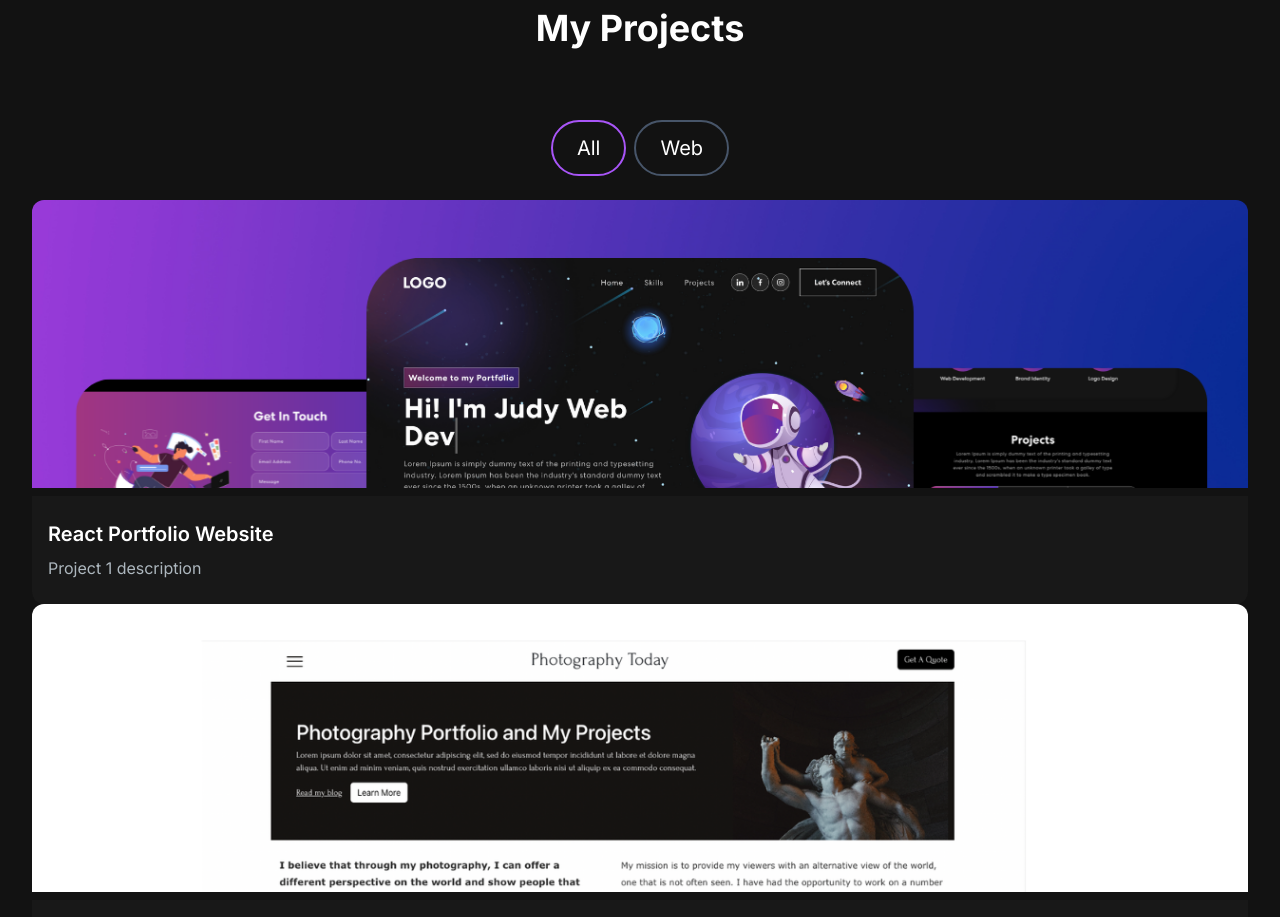
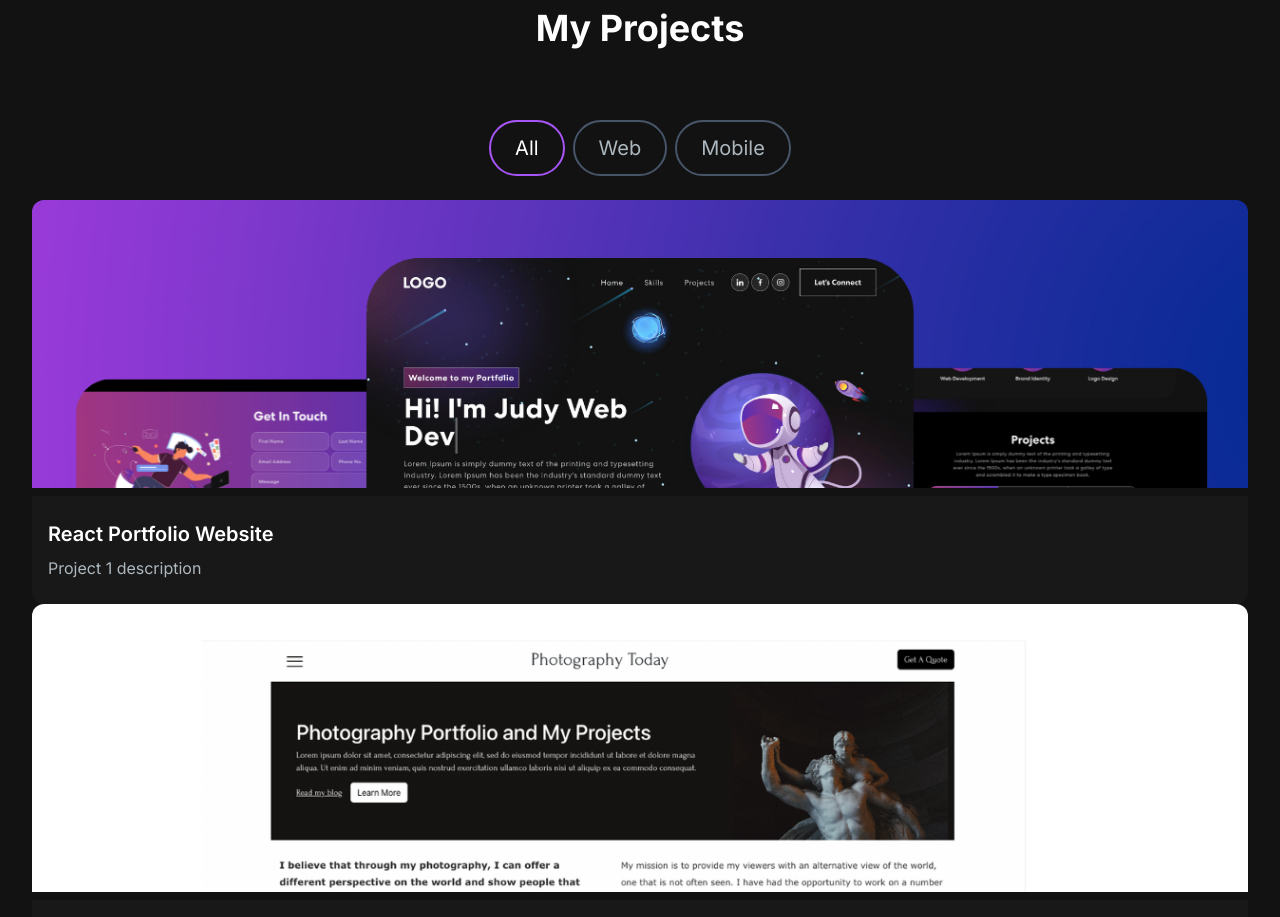
Before and after one commit to Yellowweii/Next-Website, a Next.js app: page / in a window 1280 px wide. Shown: the part 1180-2097 px from the top of the page. Built offline with nearby package versions, Linux system fonts and the light colour scheme.

Commit message:
complete some function of the projectTag module

```diff
--- a/components/ProjectSection/index.tsx
+++ b/components/ProjectSection/index.tsx
@@ -1,5 +1,7 @@
-import React from "react";
+"use client";
+import React, { useState } from "react";
 import ProjectCard from "../ProjectCard";
+import ProjectTag from "../ProjectTag";
 
 const projectsData = [
   {
@@ -59,19 +61,25 @@ const projectsData = [
 ];
 
 const ProjectSection = () => {
+  const [tag, setTag] = useState("All");
+
+  const filterProjects = () => {
+    return projectsData.filter((project) => project.tag.includes(tag));
+  };
   return (
-    <>
+    <section id="projects">
       <h2 className="text-center text-4xl font-bold text-white mt-4 mb-8 md:mb-12">My Projects</h2>
       <div className="text-white flex flex-row justify-center items-center gap-2 py-6">
-        <button className="rounded-full border-2 border-purple-500 px-6 py-3 text-xl cursor-pointer">All</button>
-        <button className="rounded-full border-2 border-slate-600 hover:border-white px-6 py-3 text-xl cursor-pointer">Web</button>
+        <ProjectTag name="All" onClick={() => setTag("All")} isSelected={tag === "All"} />
+        <ProjectTag name="Web" onClick={() => setTag("Web")} isSelected={tag === "Web"} />
+        <ProjectTag name="Mobile" onClick={() => setTag("Mobile")} isSelected={tag === "Mobile"} />
       </div>
       <div>
-        {projectsData.map((project) => (
+        {filterProjects().map((project) => (
           <ProjectCard key={project.id} title={project.title} description={project.description} imgUrl={project.image} gitUrl={project.gitUrl} previewUrl={project.previewUrl} />
         ))}
       </div>
-    </>
+    </section>
   );
 };
 
--- a/components/ProjectTag/index.tsx
+++ b/components/ProjectTag/index.tsx
@@ -1,9 +1,16 @@
-import React from 'react'
+import React from "react";
 
-const ProjectTag = () => {
-  return (
-    <div>ProjectTag</div>
-  )
+interface ProjectTagProps {
+  name: string;
+  onClick: () => void;
+  isSelected: boolean;
 }
 
-export default ProjectTag
+const ProjectTag = ({name, onClick, isSelected}: ProjectTagProps) => {
+  const buttonStyles = isSelected ? "border-purple-500 text-white" : "text-[#adb7be] border-slate-600 hover:border-white";
+  return <button onClick={onClick} className={`${buttonStyles} rounded-full border-2 border-purple-500 px-6 py-3 text-xl cursor-pointer`}>
+    {name}
+  </button>;
+};
+
+export default ProjectTag;
```
